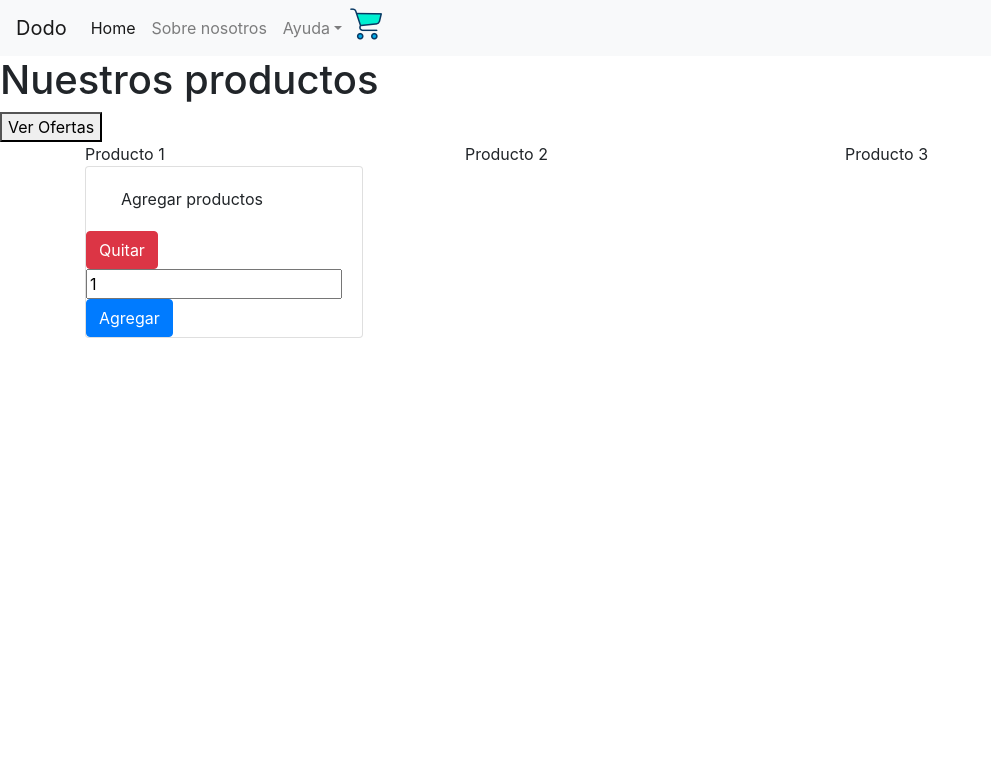
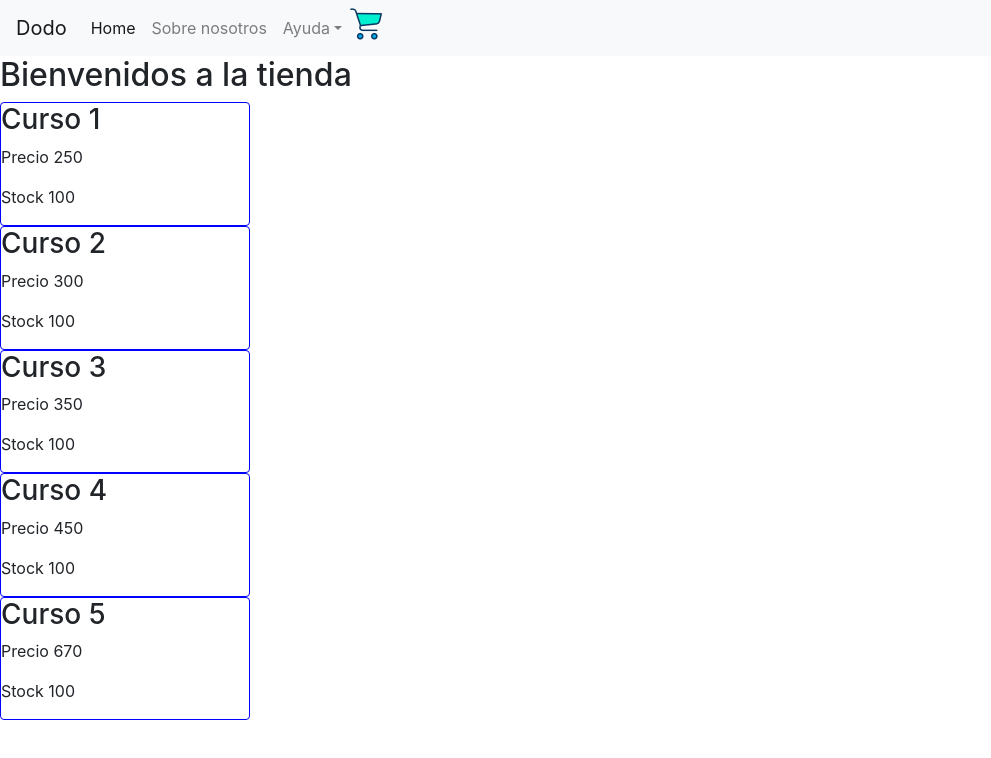
Before and after one commit to francescop21/dodo-store-react, a React (Create React App) app: page / in a window 1280 px wide. Shown: the top 758 px of the page, without its empty margins (0-991 px from the left). Built offline with nearby package versions, Linux system fonts and the light colour scheme; no server answers.

Commit message:
Promise y productos

```diff
--- a/package.json
+++ b/package.json
@@ -7,10 +7,12 @@
     "@testing-library/react": "^11.2.3",
     "@testing-library/user-event": "^12.6.2",
     "bootstrap": "^4.6.0",
+    "node": "^15.8.0",
     "react": "^17.0.1",
     "react-bootstrap": "^1.4.3",
     "react-dom": "^17.0.1",
     "react-scripts": "4.0.1",
+    "sass": "^1.32.6",
     "web-vitals": "^0.2.4"
   },
   "scripts": {
--- a/src/App.jsx
+++ b/src/App.jsx
@@ -3,15 +3,15 @@ import './App.css';
 import 'bootstrap/dist/css/bootstrap.min.css';
 import NavbarComponent from './Componentes/Navbar/Navbar.jsx';
 import Productos from './Contenedor/ItemListContainer.jsx';
-import ItemDetailContainer from './Componentes/Items/ItemDetailContainer.jsx'
+import ItemListContainer from './Contenedor/ItemListContainer.jsx';
 
 
 const App = () => {
   return (
     <>
     <NavbarComponent/>
-    <Productos/>
-    <ItemDetailContainer/>
+    <ItemListContainer greeting="Bienvenidos a la tienda"/>
+
     </>
   );
 }
--- /dev/null
+++ b/src/Componentes/Item/Item.jsx
@@ -0,0 +1,11 @@
+import {card} from "./item.module.scss";
+
+const Item = ({product}) => {
+    return <div className={card}>
+        <h3>{product.name}</h3>
+        <p>Precio {product.price}</p>
+        <p>Stock {product.stock}</p>
+    </div>;
+};
+
+export default Item
--- /dev/null
+++ b/src/Componentes/Item/item.module.scss
@@ -0,0 +1,5 @@
+.card {
+    border: 1px solid blue;
+    border-radius: 0.25rem;
+    width:  250px;
+}
--- /dev/null
+++ b/src/Componentes/ItemList/ItemList.jsx
@@ -0,0 +1,12 @@
+import Item from "../Item/Item";
+
+const ItemList = ({ products }) => {
+    return (
+    <div>{products.map((product) => {
+        return <Item key={product.id} product={product}/>;
+    })}
+        </div>
+     );
+};
+
+export default ItemList;
--- a/src/Contenedor/ItemListContainer.jsx
+++ b/src/Contenedor/ItemListContainer.jsx
@@ -1,29 +1,26 @@
+import * as React from "react";
 import 'bootstrap/dist/css/bootstrap.min.css';
 import Counter from '../Componentes/Contador/ItemCount.jsx';
+import productList from "../mocks/productList.js"
+import ItemList from "../Componentes/ItemList/ItemList.jsx";
 
-const Productos = () => {
-    const ofertas = () => {
-        alert("Ofertas");
-    }
+const ItemListContainer = ({ greeting }) => {
+        const [products, setProducts] = React.useState([]);
+
+        React.useEffect(() => {
+        const myPromise = new Promise((resolve, reject) => {
+            setTimeout(() => resolve(productList), 3000);
+    });
+
+    myPromise.then((result ) => setProducts(result));
+    }, []);
+
 return (
-    <>
-    <h1>Nuestros productos</h1>
-    <button OnClick={ofertas}>Ver Ofertas</button>
-    <div class="container">
-            <div class="row">
-                <div class="col-sm">
-                    Producto 1
-                </div>
-                <div class="col-sm">
-                    Producto 2
-                </div>
-                <div class="col-sm">
-                    Producto 3
-                </div>
+        <div>
+            <h2>{greeting}</h2>
+            <ItemList products={products}/>
         </div>
-</div>
-    </>
-);
-}
+    );
+};
 
-export default Productos;
+export default ItemListContainer;
--- /dev/null
+++ b/src/mocks/productList.js
@@ -0,0 +1,9 @@
+const productList = [
+    { id: 1, name: "Curso 1", price: 250, stock: 100},
+    { id: 2, name: "Curso 2", price: 300, stock: 100},
+    { id: 3, name: "Curso 3", price: 350, stock: 100},
+    { id: 4, name: "Curso 4", price: 450, stock: 100},
+    { id: 5, name: "Curso 5", price: 670, stock: 100},
+];
+
+export default productList;
```
Also changed, not shown: 1 other file (tests, documents, lock files or other folders).
